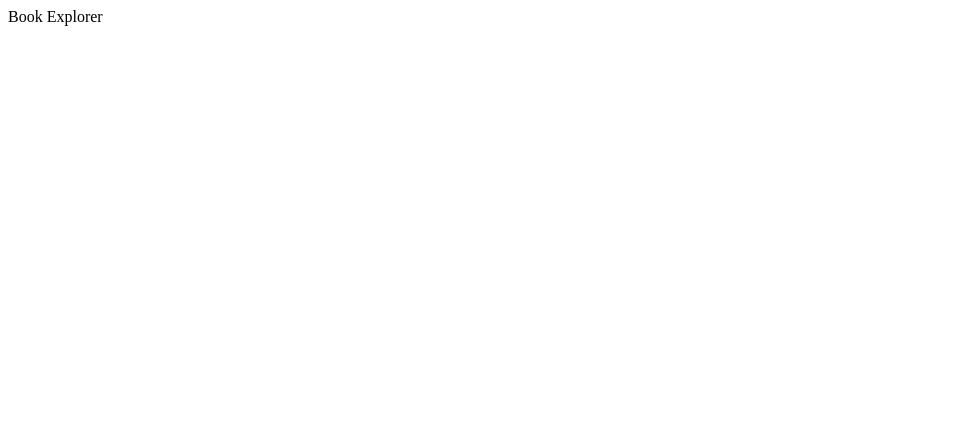
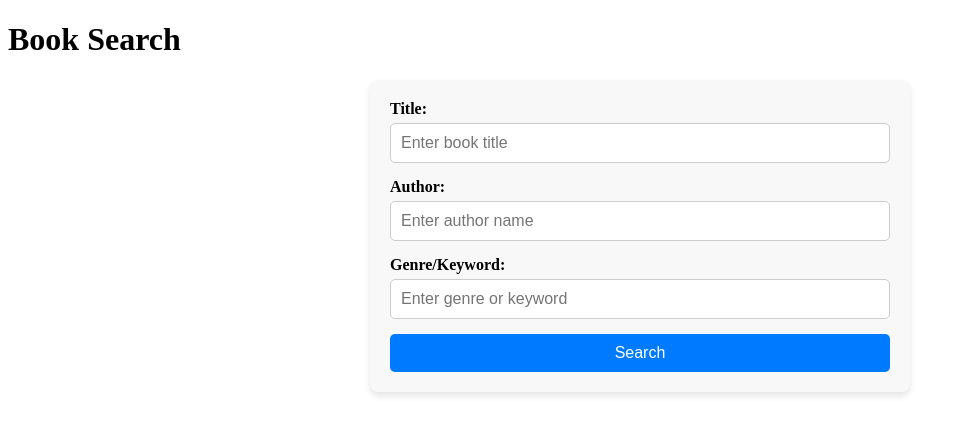
Before and after one commit to Vasanti-Vaghela/book-explorer, a React (Vite) app: page / in a window 1280 px wide. Shown: the top 434 px of the page, without its empty margins (0-964 px from the left). Built offline with nearby package versions, Linux system fonts and the light colour scheme.

Commit message:
search form with validation

```diff
--- a/src/App.tsx
+++ b/src/App.tsx
@@ -1,5 +1,12 @@
+import SearchForm from "./Components/SearchForm/SearchForm";
+
 function App() {
-  return <div>Book Explorer</div>;
+  return (
+    <div>
+      <h1>Book Search</h1>
+      <SearchForm />
+    </div>
+  );
 }
 
 export default App;
--- /dev/null
+++ b/src/Components/SearchForm/SearchForm.css
@@ -0,0 +1,58 @@
+/* Search Form Container */
+.search-form {
+  max-width: 500px;
+  margin: 20px auto;
+  padding: 20px;
+  background: #f8f8f8;
+  border-radius: 8px;
+  box-shadow: 0 4px 6px rgba(0, 0, 0, 0.1);
+  display: flex;
+  flex-direction: column;
+  gap: 15px;
+}
+
+/* Form Group */
+.form-group {
+  display: flex;
+  flex-direction: column;
+}
+
+.form-group label {
+  font-weight: bold;
+  margin-bottom: 5px;
+}
+
+/* Input Fields */
+input {
+  padding: 10px;
+  border: 1px solid #ccc;
+  border-radius: 5px;
+  font-size: 1rem;
+  transition: border 0.3s ease;
+}
+
+input:focus {
+  border-color: #007bff;
+  outline: none;
+}
+
+/* Search Button */
+.search-button {
+  background-color: #007bff;
+  color: white;
+  border: none;
+  padding: 10px;
+  border-radius: 5px;
+  font-size: 1rem;
+  cursor: pointer;
+  transition: background 0.3s ease;
+}
+
+.search-button:hover {
+  background-color: #0056b3;
+}
+
+/* Error Message */
+.error-message {
+  color: red;
+}
--- /dev/null
+++ b/src/Components/SearchForm/SearchForm.tsx
@@ -0,0 +1,75 @@
+import React, { useState } from "react";
+import "./SearchForm.css"; // Import the CSS file
+
+interface TQuery {
+  title: string;
+  author: string;
+  genre: string;
+}
+
+const SearchForm: React.FC = () => {
+  const [title, setTitle] = useState("");
+  const [author, setAuthor] = useState("");
+  const [genre, setGenre] = useState("");
+  const [error, setError] = useState(""); // Error message state
+
+  const handleSearch = (query: TQuery) => {
+    console.log("Search Query:", query);
+    // Implement search functionality here
+  };
+
+  const handleSubmit = (e: React.FormEvent) => {
+    e.preventDefault();
+
+    // Check if at least one field is filled
+    if (!title.trim() && !author.trim() && !genre.trim()) {
+      setError("Please fill in at least one field before searching.");
+      return;
+    }
+
+    setError(""); // Clear error if validation passes
+    handleSearch({ title, author, genre });
+  };
+
+  return (
+    <form className="search-form" onSubmit={handleSubmit}>
+      {error && <p className="error-message">{error}</p>}
+      {/* Show error message */}
+      <div className="form-group">
+        <label htmlFor="title">Title:</label>
+        <input
+          type="text"
+          id="title"
+          value={title}
+          onChange={(e) => setTitle(e.target.value)}
+          placeholder="Enter book title"
+        />
+      </div>
+      <div className="form-group">
+        <label htmlFor="author">Author:</label>
+        <input
+          type="text"
+          id="author"
+          value={author}
+          onChange={(e) => setAuthor(e.target.value)}
+          placeholder="Enter author name"
+        />
+      </div>
+      <div className="form-group">
+        <label htmlFor="genre">Genre/Keyword:</label>
+        <input
+          type="text"
+          id="genre"
+          value={genre}
+          onChange={(e) => setGenre(e.target.value)}
+          placeholder="Enter genre or keyword"
+        />
+      </div>
+      <button type="submit" className="search-button">
+        Search
+      </button>
+    </form>
+  );
+};
+
+export default SearchForm;
```
